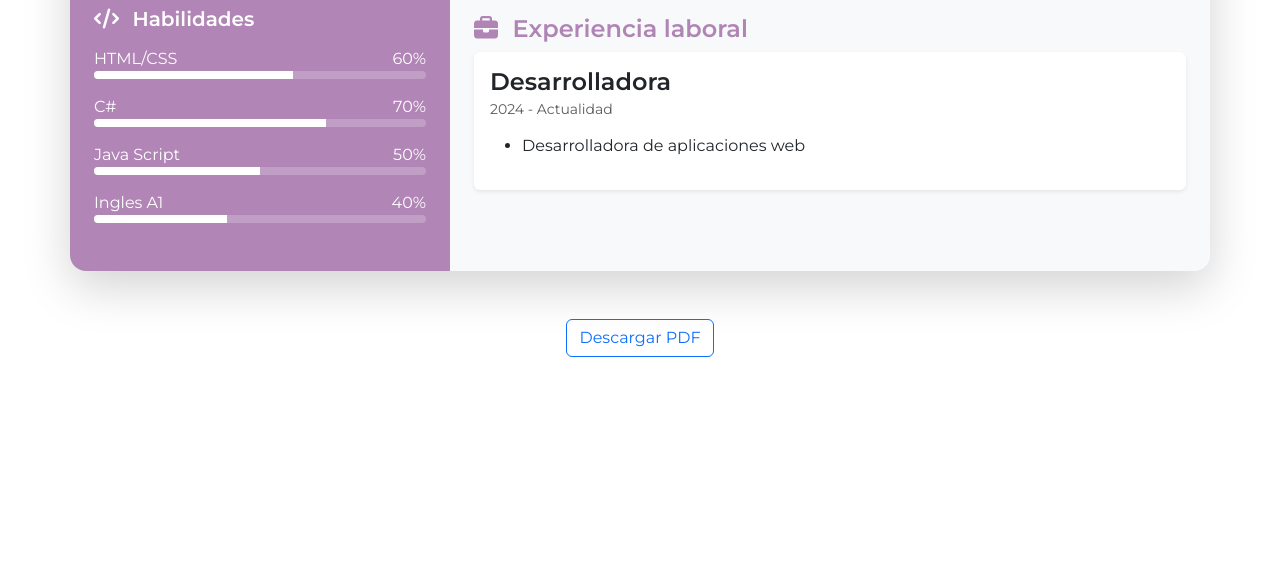
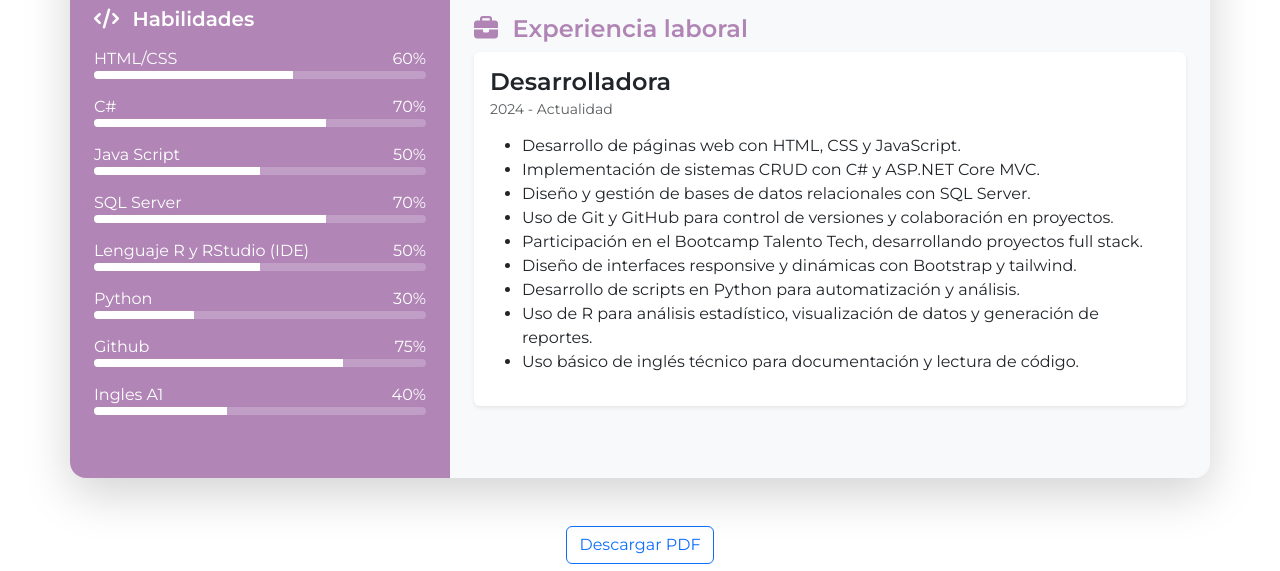
Before and after one commit to andreama14/andreama14-HojaDeVida, a plain HTML site: page index.html in a window 1280 px wide. Shown: the part 624-1195 px from the top of the page. Before the commit the page ends 1005 px from the top, so only its background shows below. Drawn offline with nearby package versions, Linux system fonts and the light colour scheme.

Commit message:
Finalizado

```diff
--- a/index.html
+++ b/index.html
@@ -113,6 +113,60 @@
                             </div>
 
                     </div>
+                      <div class="skill mb-3">
+
+
+                            <div class="d-flex justify-content-between">
+                                <span>SQL Server</span>
+                                <span>70%</span>
+                            </div>
+
+                            <div class="progress" style="height: 8px;">
+                                    <div class="progress-bar" style="width: 70%;"></div>
+                            </div>
+
+                    </div>
+                    <div class="skill mb-3">
+
+
+                            <div class="d-flex justify-content-between">
+                                <span>Lenguaje R y RStudio (IDE)</span>
+                                <span>50%</span>
+                            </div>
+
+                            <div class="progress" style="height: 8px;">
+                                    <div class="progress-bar" style="width: 50%;"></div>
+                            </div>
+
+                    </div>
+                    <div class="skill mb-3">
+
+
+                            <div class="d-flex justify-content-between">
+                                <span>Python</span>
+                                <span>30%</span>
+                            </div>
+
+                            <div class="progress" style="height: 8px;">
+                                    <div class="progress-bar" style="width: 30%;"></div>
+                            </div>
+
+                    </div>
+
+                    <div class="skill mb-3">
+
+
+                            <div class="d-flex justify-content-between">
+                                <span>Github</span>
+                                <span>75%</span>
+                            </div>
+
+                            <div class="progress" style="height: 8px;">
+                                    <div class="progress-bar" style="width: 75%;"></div>
+                            </div>
+
+                    </div>
+
                     <div class="skill mb-3">
 
 
@@ -185,7 +239,15 @@
                 <h5 class="card-subtitle mb-2 text-muted small">2024 - Actualidad</h5>
                 <h6 class="text-primary fw-bold"></h6>
                 <ul class="mt-3">
-                    <li>Desarrolladora de aplicaciones web</li>
+                    <li>Desarrollo de páginas web con HTML, CSS y JavaScript.</li>
+                    <li>Implementación de sistemas CRUD con C# y ASP.NET Core MVC.</li>
+                    <li>Diseño y gestión de bases de datos relacionales con SQL Server.</li>
+                    <li>Uso de Git y GitHub para control de versiones y colaboración en proyectos.</li>
+                    <li>Participación en el Bootcamp Talento Tech, desarrollando proyectos full stack.</li>
+                    <li>Diseño de interfaces responsive y dinámicas con Bootstrap y tailwind.</li>
+                    <li>Desarrollo de scripts en Python para automatización y análisis.</li>
+                    <li>Uso de R para análisis estadístico, visualización de datos y generación de reportes.</li>
+                    <li>Uso básico de inglés técnico para documentación y lectura de código.</li>
                 </ul>
              </div>
 
```
